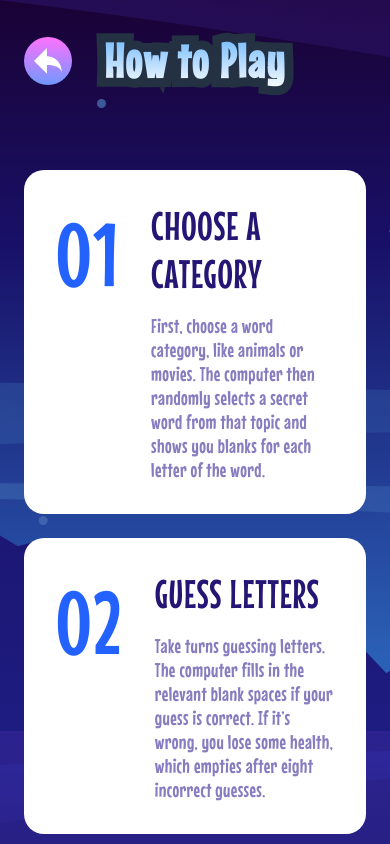
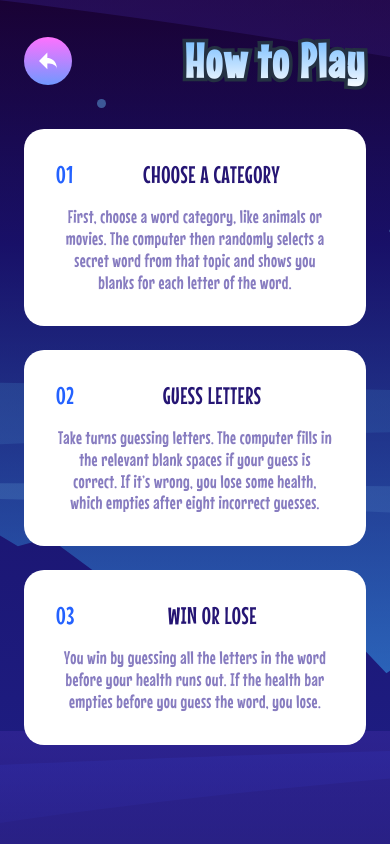
Before and after one commit to jcnevess/hangmangame, a Vue app: page /help in a window 390 px wide. Built offline with nearby package versions, Linux system fonts and the light colour scheme.

Commit message:
some responsive adjustments

```diff
--- a/src/assets/base.css
+++ b/src/assets/base.css
@@ -38,7 +38,7 @@ html {
   display: flex;
   justify-content: center;
   background-image: linear-gradient(180deg, hsla(270, 96%, 10%, 50%), hsla(238, 58%, 37%, 50%));
-  overflow: scroll;
+  overflow-y: scroll;
 }
 
 @media (min-width: 376px) {
--- a/src/components/CategoryPicker.vue
+++ b/src/components/CategoryPicker.vue
@@ -37,9 +37,7 @@ function startNewGame(category) {
 <style scoped>
 .container {
   width: 100%;
-  background-image: linear-gradient(180deg, hsl(270, 96%, 10%), hsl(238, 58%, 37%));
-  padding-top: 2rem;
-  padding-inline: 1.5rem;
+  padding: 2rem 1.5rem;
   gap: 2rem;
   flex-direction: column;
   display: flex;
@@ -97,12 +95,13 @@ function startNewGame(category) {
   flex-grow: 1;
   justify-content: center;
   align-content: center;
-  gap: 1rem;
+  row-gap: clamp(1rem, calc(0.5rem + 2vw), 3.125rem);
+  column-gap: clamp(1rem, calc(0.5rem + 1.75vw), 2rem);
 }
 
 .category {
   font-family: 'Mouse Memoirs', sans-serif;
-  font-size: 1.5rem;
+  font-size: clamp(1.5rem, calc(0.75rem + 3vw), 3rem);
   color: var(--color-white);
   text-transform: uppercase;
   letter-spacing: 0.15ch;
@@ -124,18 +123,13 @@ function startNewGame(category) {
   background-blend-mode: color-dodge;
 }
 
-@media (min-width: 769px) {
+@media (min-width: 717px) {
   .container {
     position: relative;
   }
 
-  .categories {
-    gap: 2rem;
-  }
-
   .category {
     padding: 3rem 1.75rem;
-    font-size: 2rem;
   }
 
   .button-back {
@@ -149,10 +143,9 @@ function startNewGame(category) {
   }
 }
 
-@media (min-width: 1025px) {
-  .category {
-    padding: 4rem 2.75rem;
-    font-size: 3rem;
+@media (min-width: 840px) {
+  .container {
+    padding: 5rem;
   }
 }
 </style>
--- a/src/components/GamePanel.vue
+++ b/src/components/GamePanel.vue
@@ -163,7 +163,7 @@ function resetAndChangeCategory() {
           class="lives-meter"
           :value="livesLeft"
           max="8"
-          title="lives left"
+          :title="`${livesLeft} Lives Left`"
         ></progress>
         <div class="heart-icon">
           <IconHeart></IconHeart>
@@ -232,8 +232,12 @@ function resetAndChangeCategory() {
   cursor: pointer;
 }
 
-.guess-button:hover,
-.guess-button:active {
+.guess-button[disabled] {
+  cursor: not-allowed;
+}
+
+.guess-button:not([disabled]):hover,
+.guess-button:not([disabled]):active {
   color: var(--color-white);
   background-color: var(--color-blue);
 }
@@ -267,10 +271,10 @@ function resetAndChangeCategory() {
   display: flex;
   flex-wrap: wrap;
   flex-grow: 1;
-  flex-direction: column;
+  flex-direction: row;
   align-items: center;
   justify-content: center;
-  gap: 1rem 0.75rem;
+  gap: 1rem 4rem;
 }
 
 .guess-word {
--- a/src/components/HelpPage.vue
+++ b/src/components/HelpPage.vue
@@ -48,7 +48,7 @@ import IconBack from './icons/IconBack.vue'
   width: 100%;
   max-width: 768px;
   padding: 2rem 1.5rem;
-  gap: 5rem;
+  gap: clamp(2rem, calc(1.5rem + 4vw), 5rem);
   flex-direction: column;
   display: flex;
 }
@@ -77,7 +77,7 @@ import IconBack from './icons/IconBack.vue'
 }
 
 .button-back svg {
-  width: 18px;
+  width: clamp(18px, calc(12px + 1vw), 28px);
 }
 
 .title {
@@ -103,6 +103,7 @@ import IconBack from './icons/IconBack.vue'
 .help-cards {
   display: flex;
   flex-direction: column;
+  flex-grow: 1;
   gap: 1.5rem;
 }
 
@@ -121,10 +122,15 @@ import IconBack from './icons/IconBack.vue'
   line-height: 120%;
   letter-spacing: 0.05ch;
   font-weight: normal;
+  text-align: center;
 }
 
 .title-number {
   color: var(--color-blue);
+}
+
+.title-text {
+  font-size: clamp(1.5rem, calc(1rem + 2vw), 3rem);
 }
 
 .help-text {
@@ -133,15 +139,16 @@ import IconBack from './icons/IconBack.vue'
   line-height: 120%;
   letter-spacing: 0.05ch;
   color: hsl(250, 35%, 62%);
+  text-align: center;
+  font-size: clamp(1rem, calc(0.9rem + 1vw), 1.625rem);
 }
 
-@media (min-width: 376px) {
+@media (min-width: 520px) {
   .help-card {
     column-gap: 2rem;
   }
 
   .title {
-    /*font-size: 104px;*/
     -webkit-text-stroke: 18px var(--color-dark-grayish-blue);
     flex-grow: 1;
   }
@@ -151,13 +158,8 @@ import IconBack from './icons/IconBack.vue'
     font-size: 5.5rem;
   }
 
-  .title-text {
-    font-size: 2.5rem;
-  }
-
   .help-text {
     grid-column: unset;
-    font-size: 1.25rem;
   }
 
   .header {
@@ -168,16 +170,12 @@ import IconBack from './icons/IconBack.vue'
     position: absolute;
     z-index: 1;
   }
-
-  .button-back svg {
-    width: 28px;
-  }
 }
 
-@media (min-width: 769px) {
+@media (min-width: 840px) {
   .container {
     max-width: unset;
-    padding: 3rem;
+    padding: 5rem;
   }
 
   .help-cards {
--- a/src/components/MainMenu.vue
+++ b/src/components/MainMenu.vue
@@ -40,10 +40,10 @@ import IconPlay from './icons/IconPlay.vue'
   display: flex;
   flex-direction: column;
   align-items: center;
-  gap: 3.5rem;
+  gap: clamp(3.5rem, calc(3rem + 2.5vw), 5rem);
   padding-inline: 2rem;
   position: relative;
-  top: -56px;
+  top: -76px;
 }
 
 .menu img {
@@ -61,7 +61,7 @@ import IconPlay from './icons/IconPlay.vue'
     inset 0 -4px 0 5px #243041,
     inset 0 -12px 0 11px #9d2df5;
   border-radius: 100%;
-  width: 160px;
+  width: clamp(160px, calc(140px + 3vw), 200px);
   aspect-ratio: 1;
   display: flex;
   place-items: center;
@@ -75,6 +75,7 @@ import IconPlay from './icons/IconPlay.vue'
 
 .play-icon {
   height: 50px;
+  height: clamp(50px, calc(40px + 2vw), 62px);
 }
 
 .help {
@@ -100,16 +101,8 @@ import IconPlay from './icons/IconPlay.vue'
 }
 
 @media (min-width: 768px) {
-  .play-button {
-    width: 200px;
-  }
-
-  .play-button svg {
-    height: 62px;
-  }
-
-  .container {
+  /*.container {
     gap: 5rem;
-  }
+  }*/
 }
 </style>
```
